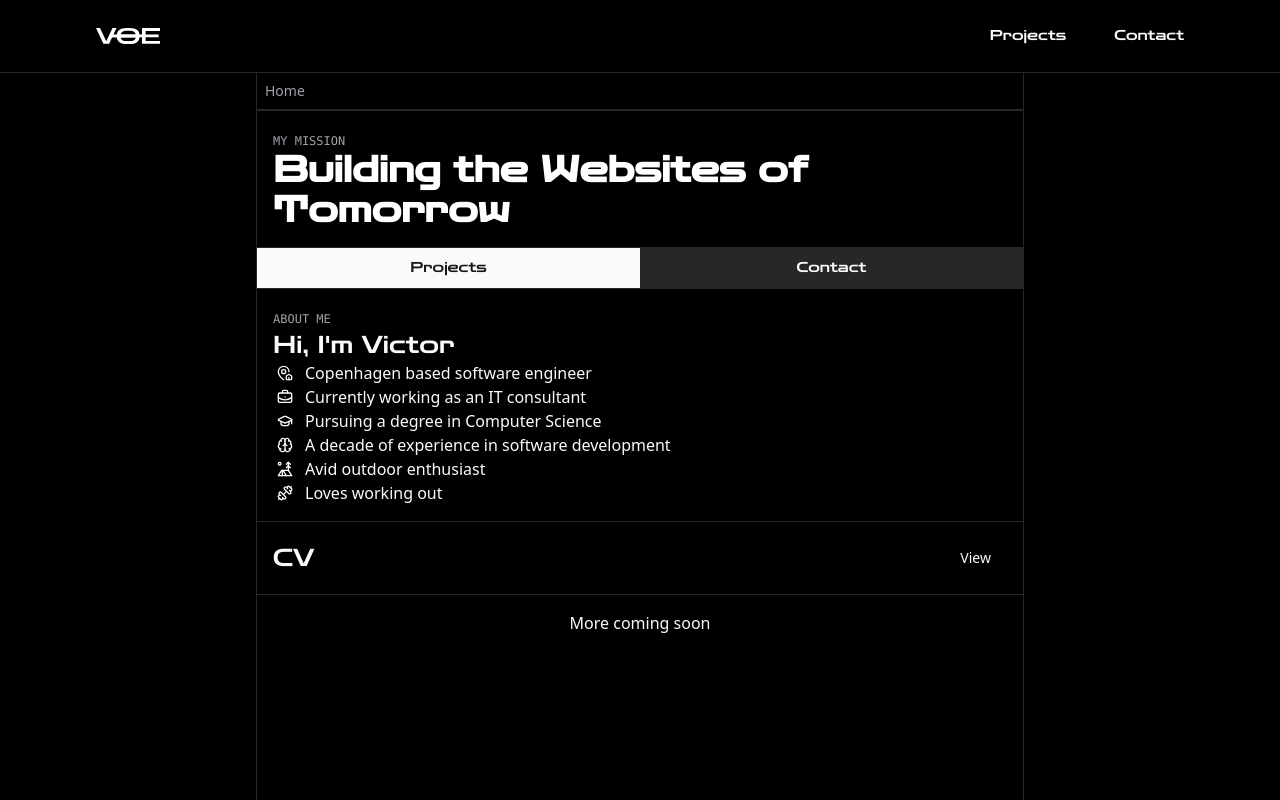
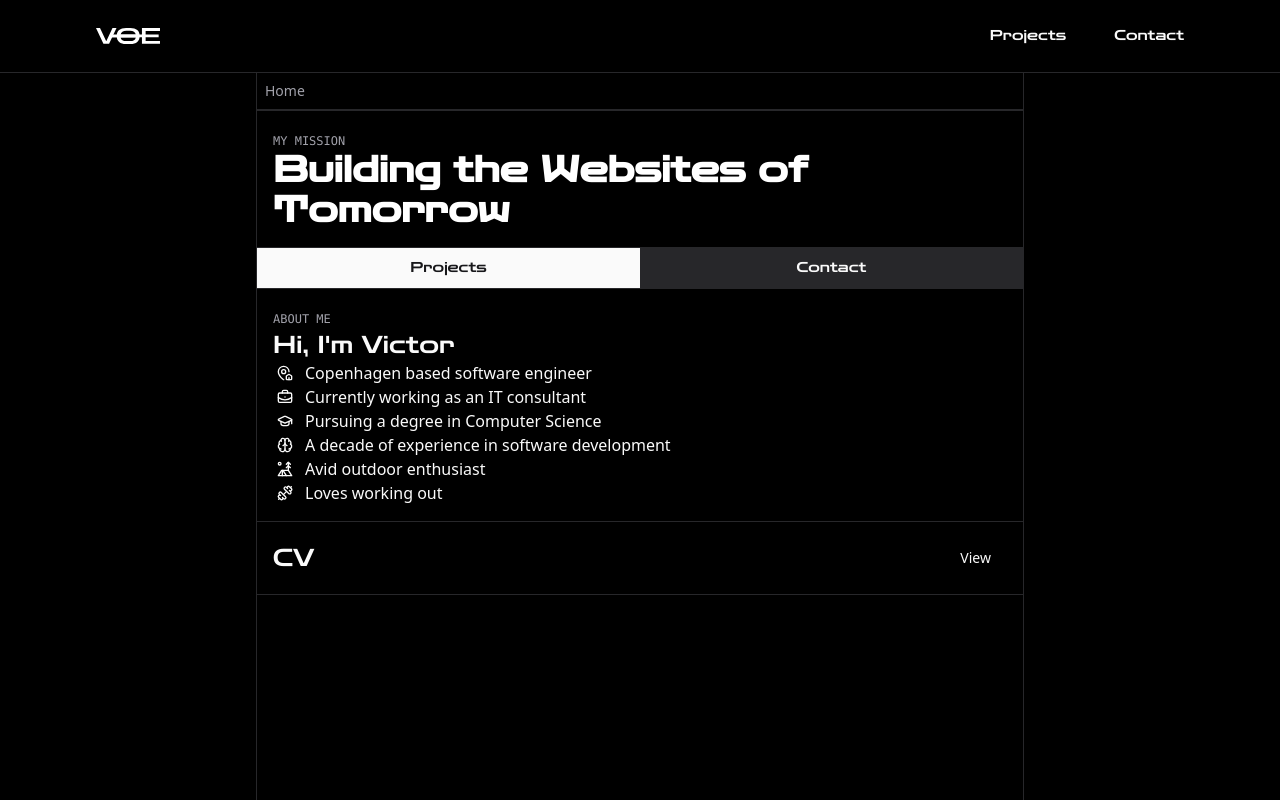
Before and after one commit to victorDigital/voe.dk, a SvelteKit app: page / in a window 1280 px wide. Shown: the top 800 px of the page. Built offline with nearby package versions, Linux system fonts and the light colour scheme.

Commit message:
feat: add dynamic title to slug page for improved SEO

```diff
--- a/src/routes/+page.svelte
+++ b/src/routes/+page.svelte
@@ -23,10 +23,10 @@
 <enhanced:img
 	src="/static/home.png"
 	alt="landing cover img"
-	class="w-full bg-cover vt-name-[cover-img]"
+	class="vt-name-[cover-img] w-full bg-cover"
 />
 <Separator orientation="horizontal" class="mb-4"></Separator>
-<div class="w-full vt-name-[main-content]">
+<div class="vt-name-[main-content] w-full">
 	<span class="mx-4 font-mono text-xs text-muted-foreground">MY MISSION</span>
 	<h1 class="px-4 font-zen text-4xl font-black text-white">Building the Websites of Tomorrow</h1>
 	<Separator orientation="horizontal" class="mt-4"></Separator>
@@ -65,5 +65,4 @@
 		<Button variant="ghost" href="/cv.pdf" target="_blank">View</Button>
 	</div>
 	<Separator orientation="horizontal" class="my-4"></Separator>
-	<p class="text-center">More coming soon</p>
 </div>
--- a/src/routes/[slug]/+page.svelte
+++ b/src/routes/[slug]/+page.svelte
@@ -28,6 +28,10 @@
 		}
 	);
 </script>
+
+<svelte:head>
+	<title>{data.frontmatter.title} // {data.frontmatter.description}</title>
+</svelte:head>
 
 <!-- <PageHead title={data.frontmatter.title} description={data.frontmatter.description} />
 <ArticleTitle title={data.frontmatter.title} />
```
